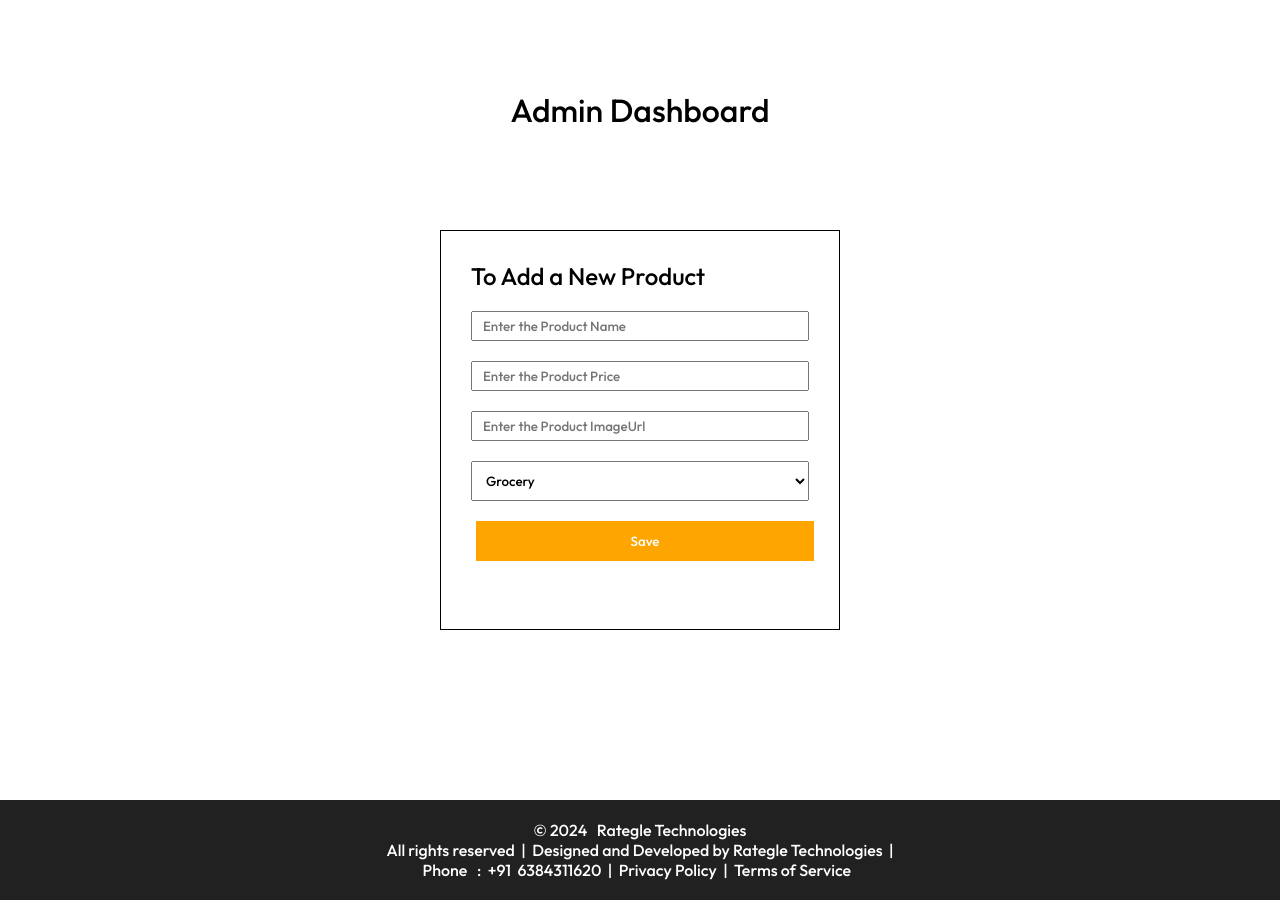
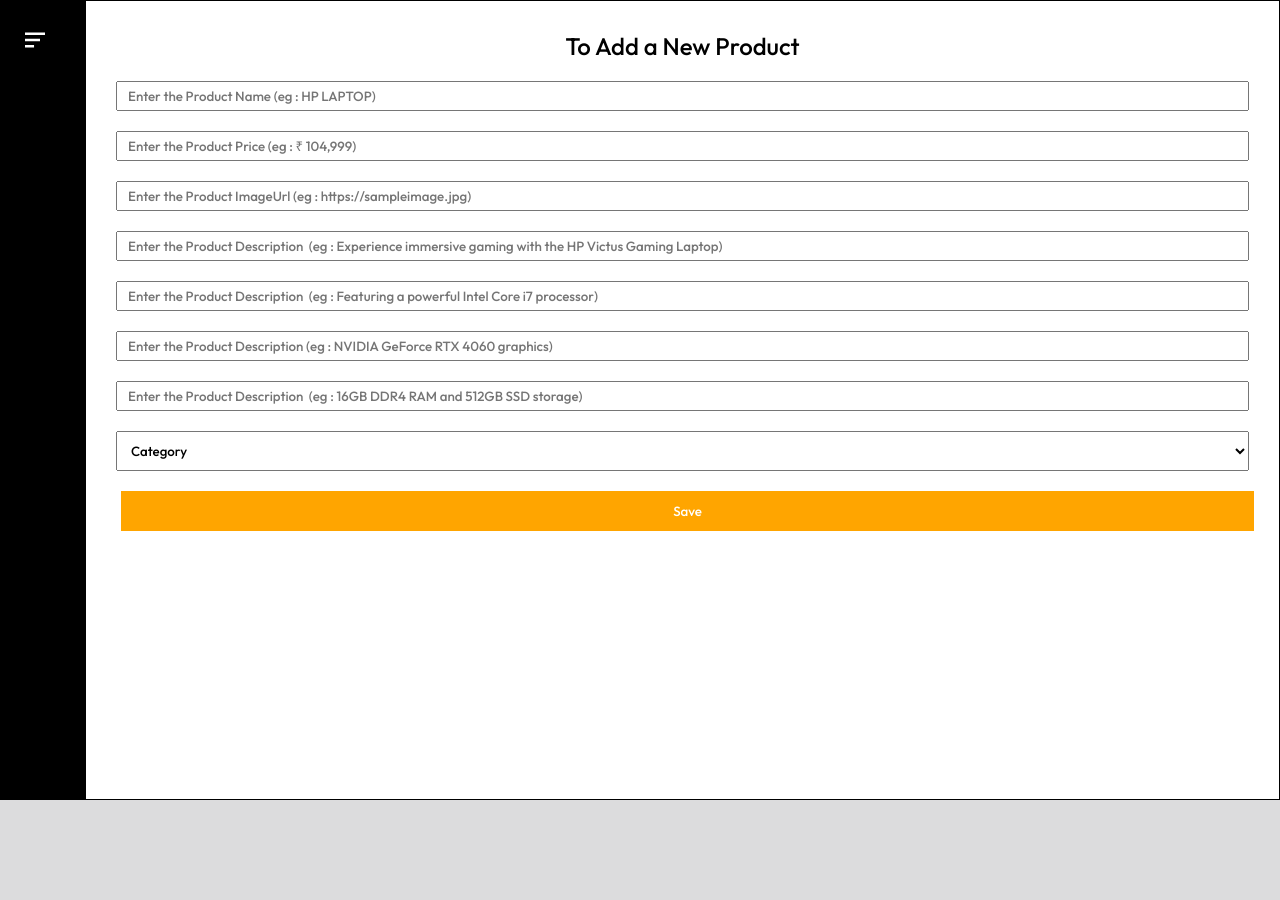
Before and after one commit to dagger983/Rategle-Ecommerce, a React (Vite) app: page /admin in a window 1280 px wide. After the commit the page ends 800 px from the top, so only its background shows below. Built offline with nearby package versions, Linux system fonts and the light colour scheme.

Commit message:
first commit

```diff
--- a/src/App.jsx
+++ b/src/App.jsx
@@ -116,7 +116,7 @@ function App() {
 
                 {isAdminPage && <Route path="/admin" element={<Admin />} />}
             </Routes>
-             <Footer />
+            {!isAdminPage && <Footer />}
         </div>
     );
 }
--- a/src/assets/TotalProductsList.js
+++ b/src/assets/TotalProductsList.js
@@ -5,7 +5,7 @@ const TotalProductsList = [
         "price": "₹ 104,999",
         "category": "Electronics",
         "imageUrl": "https://in-media.apjonlinecdn.com/catalog/product/cache/b3b166914d87ce343d4dc5ec5117b502/c/0/c08192495_6_1.png",
-        "description": "Experience immersive gaming with the HP Victus Gaming Laptop, Featuring a powerful Intel Core i7 processor, NVIDIA GeForce RTX graphics, 16GB DDR4 RAM and 512GB SSD storage, it delivers smooth performance and stunning graphics."
+        "description": "Experience immersive gaming with the HP Victus Gaming Laptop, Featuring a powerful Intel Core i7 processor, NVIDIA GeForce RTX 4060 graphics, 16GB DDR4 RAM and 512GB SSD storage, it delivers smooth performance and stunning graphics."
     },
     {
         "id": 2,
--- /dev/null
+++ b/src/components/admin/AddProduct.jsx
@@ -0,0 +1,27 @@
+import React from 'react';
+import './Admin.css';
+
+const AddProduct = ({ isBlurred }) => {
+    return (
+        <div className={`admin-form ${isBlurred ? '' : 'blurred'}`}>
+            <h2 style={{ textAlign: 'center' }}>To Add a New Product</h2>
+            <input type="text" placeholder='Enter the Product Name (eg : HP LAPTOP)' />
+            <input type="text" placeholder='Enter the Product Price (eg : ₹ 104,999)' />
+            <input type="text" placeholder='Enter the Product ImageUrl (eg : https://sampleimage.jpg)' />
+            <input type="text" placeholder='Enter the Product Description  (eg : Experience immersive gaming with the HP Victus Gaming Laptop)' />
+            <input type="text" placeholder='Enter the Product Description  (eg : Featuring a powerful Intel Core i7 processor)' />
+            <input type="text" placeholder='Enter the Product Description (eg : NVIDIA GeForce RTX 4060 graphics)' />
+            <input type="text" placeholder='Enter the Product Description  (eg : 16GB DDR4 RAM and 512GB SSD storage)' />
+            <select>
+                <option selected disabled >Category</option>
+                <option value="Grocery">Grocery</option>
+                <option value="Home Appliances">Home Appliances</option>
+                <option value="Fashion">Fashion</option>
+                <option value="Electronics">Electronics</option>
+            </select>
+            <button className='product-btn' style={{ color: 'white' }}>Save</button>
+        </div>
+    );
+}
+
+export default AddProduct;
--- a/src/components/admin/Admin.css
+++ b/src/components/admin/Admin.css
@@ -1,35 +1,108 @@
-.admin{
-    height:100vh;
+.admin {
+    height: 100vh;
     background-color: white;
-    display: grid;
-    place-items: center;
+    overflow-y: scroll;
+    user-select: none;
+    display: flex;
+}
+
+.sidebar {
+    float: left;
+    background-color: black;
+    height: 100%;
+    color: white;
+    position: relative;
+   z-index:99999;
 }
 
 
-.admin-form{
-    height:400px;
-    width:400px;
+.sidebar2 {
+    margin-top:30px;
+}
+.admin-form.blurred {
+    filter: blur(10px);
+}
+
+
+.sidebar2 h3 {
+    margin-top: 50px;
+    padding: 30px;
+    cursor: pointer;
+    text-align: left;
+    transition: background-color 0.3s; /* Add transition for smooth color change */
+}
+
+.sidebar2 h3:hover {
+    background-color: rgb(63, 63, 63);
+}
+
+.copyright {
+    position: absolute;
+    bottom: 20px;
+    text-align: center;
+}
+
+.admin-icon {
+    position: relative;
+    top: 5px;
+    font-size: 30px;
+    cursor: pointer;
+}
+
+.admin-form {
+    width: 400px;
     background-color: white;
     border: 1px solid black;
-    position: relative;
-    bottom:80px;
-    padding:30px;
+    padding: 30px;
+    text-align: center;
 }
-.admin-form input{
-    height:30px;
-    width:100%;
-    padding:10px;
-    margin-top:20px;
+
+.admin-form input {
+    height: 30px;
+    width: 100%;
+    padding: 10px;
+    margin-top: 20px;
 }
-.admin-form select{
-    height:40px;
-    width:100%;
-    padding:10px;
-    margin-top:20px;
+
+.admin-btn {
+    height: 35px;
+    border: 0;
+    width: 120px;
+    margin: 5px;
+    background-color: rgb(116, 115, 115);
+    color: white;
+    cursor: pointer;
 }
-.admin-form button{
-    height:40px;
-    width:100%;
-    padding:10px;
-    margin-top:20px;
+
+.admin-form select {
+    height: 40px;
+    width: 100%;
+    padding: 10px;
+    margin-top: 20px;
 }
+
+.admin-form button {
+    height: 40px;
+    width: 100%;
+    padding: 10px;
+    margin-top: 20px;
+}
+
+.admin {
+    display: flex;
+}
+
+.sidebar {
+
+    background-color: black;
+    color: white;
+    transition: transform 0.3s; /* Add transition for smooth position change */
+}
+
+.admin-form {
+    flex: 1;
+    background-color: white;
+
+    padding: 30px;
+    text-align: center;
+}
--- a/src/components/admin/Admin.jsx
+++ b/src/components/admin/Admin.jsx
@@ -1,24 +1,43 @@
-import React from 'react'
-import "./Admin.css"
+import React, { useState } from 'react';
+import './Admin.css';
+import { BiMenuAltLeft } from 'react-icons/bi';
+import { Link } from 'react-router-dom';
+import AddProduct from '../admin/AddProduct';
+
 const Admin = () => {
+    const yearforcopy = new Date().getFullYear();
+    const [showForm, setShowForm] = useState(false);
+    const [isBlurred, setIsBlurred] = useState(true);
+
+    const toggleForm = () => {
+        setShowForm(!showForm);
+        setIsBlurred(showForm); // Set isBlurred to the opposite value of showForm
+    };
+
     return (
         <div className='admin'>
-            <h1>Admin Dashboard</h1>
-            <div className='admin-form'>
-                <h2>To Add a New Product</h2>
-                <input type="text" placeholder='Enter the Product Name' />
-                <input type="text" placeholder='Enter the Product Price' />
-                <input type="text" placeholder='Enter the Product ImageUrl' />
-                <select>
-                    <option value="Grocery">Grocery</option>
-                    <option value="Home Appliances">Home Appliances</option>
-                    <option value="Fashion">Fashion</option>
-                    <option value="Electronics">Electronics</option>
-                </select>
-                <button className='product-btn' style={{color:"white"}}>Save</button>
+            <div className={`sidebar ${showForm ? 'sidebar-left' : 'sidebar-right'}`}>
+                <h1 style={{ padding: '20px', fontSize: '25px' }}>
+                    <BiMenuAltLeft className='admin-icon' onClick={toggleForm} />&nbsp; &nbsp;
+                    {showForm && (<span>Admin Dashboard</span>)}
+                </h1>
+                {showForm && (
+                    <div className='sidebar2'>
+                        <h3>Add a New Product</h3>
+                        <h3>Product List</h3>
+                        <h3>Update the Product</h3>
+                        <Link to="/" style={{ textDecoration: 'none', color: 'inherit' }}><h3>My Site</h3></Link>
+                    </div>
+                )}
+                {showForm && (
+                    <div className='copyright'>
+                        <p>© {yearforcopy} &#160; Rategle Technologies <br /> All rights reserved&#160; |&#160; Designed and Developed by Rategle Technologies&#160; </p>
+                    </div>
+                )}
             </div>
+            <AddProduct isBlurred={isBlurred} />
         </div>
-    )
+    );
 }
 
-export default Admin
+export default Admin;
```
